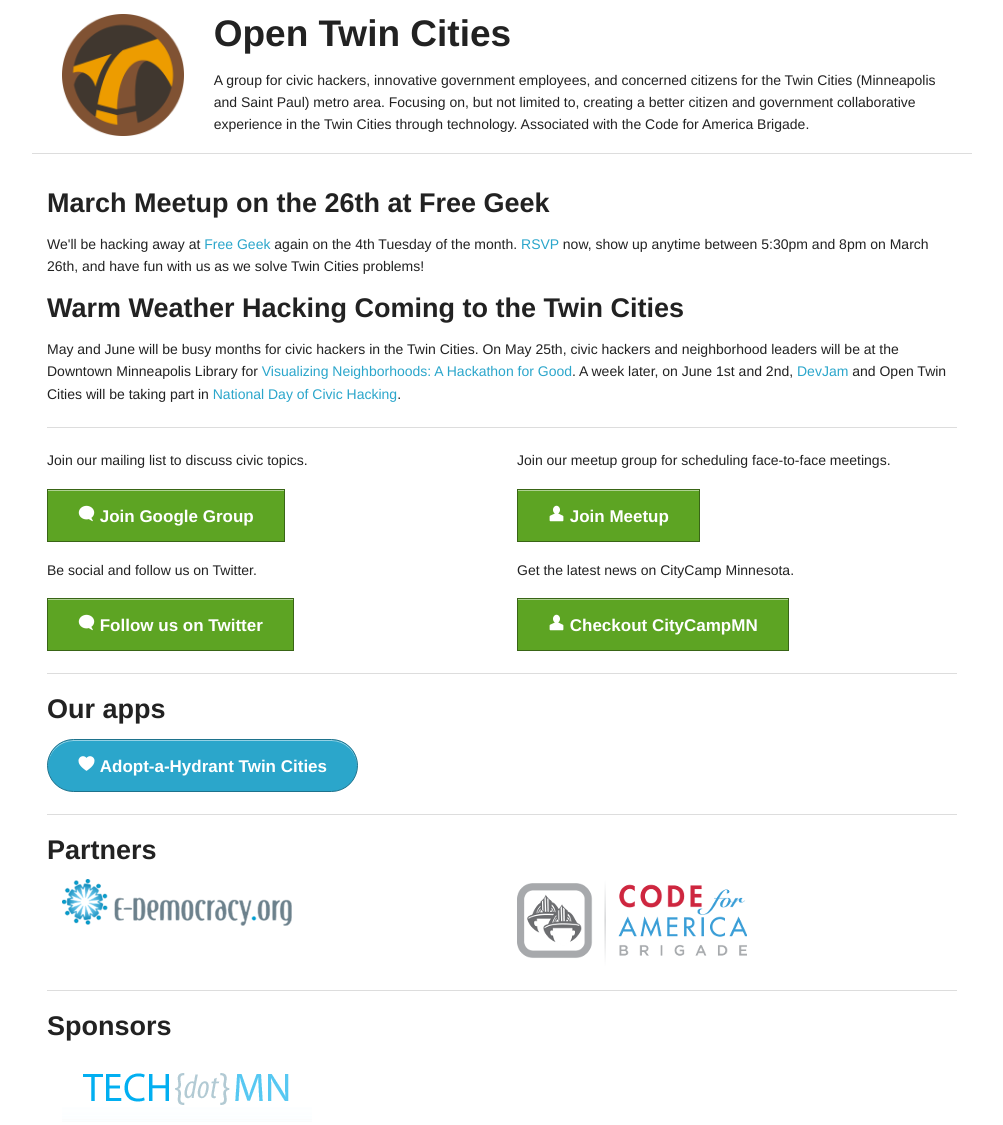
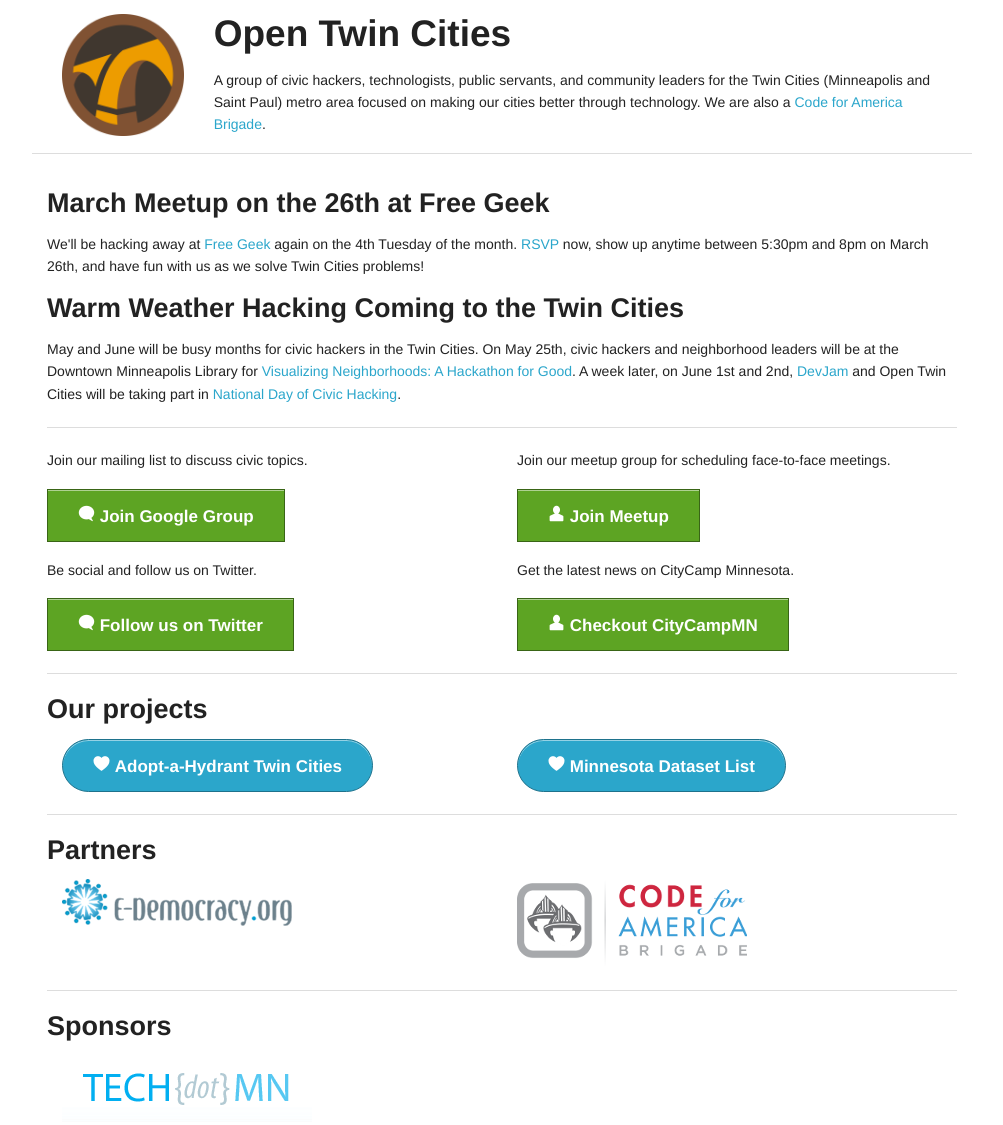
Before and after one commit to OpenTwinCities/opentwincities.github.com, a Jekyll site: the page built from index.html, in a window 1280 px wide. Shown: the whole page, without its empty margins (138-1141 px from the left). Built offline with Jekyll 4.4.1, drawn with Linux system fonts in a browser that asks for light colours; nearby versions of some CDN libraries.

Commit message:
Adding in link to dataset doc.

```diff
--- a/index.html
+++ b/index.html
@@ -12,7 +12,7 @@
       <div class="ten columns">
         <h2>Open Twin Cities</h2>
 
-        <p>A group for civic hackers, innovative government employees, and concerned citizens for the Twin Cities (Minneapolis and Saint Paul) metro area.  Focusing on, but not limited to, creating a better citizen and government collaborative experience in the Twin Cities through technology.  Associated with the Code for America Brigade.</p>
+        <p>A group of civic hackers, technologists, public servants, and community leaders for the Twin Cities (Minneapolis and Saint Paul) metro area focused on making our cities better through technology.  We are also a <a href="http://brigade.codeforamerica.org/" target="_blank">Code for America Brigade</a>.</p>
       </div>
     </div>
 
@@ -60,8 +60,15 @@
   <div class="row">
     <div class="twelve columns">
       <hr />
-      <h3>Our apps</h3>
-      <a class="large round button" href="http://adoptahydrant.opentwincities.org"><i class="general foundicon-heart"></i> Adopt-a-Hydrant Twin Cities</a>
+      <h3>Our projects</h3>
+
+      <div class="six columns">
+        <a class="large round button" href="http://adoptahydrant.opentwincities.org"><i class="general foundicon-heart"></i> Adopt-a-Hydrant Twin Cities</a>
+      </div>
+
+      <div class="six columns">
+        <a class="large round button" href="https://docs.google.com/spreadsheet/ccc?key=0AtkFCdxQ11AOdGpWWnpuVzdaNG1SVG40MXlyZ0hSVEE#gid=13"><i class="general foundicon-heart"></i> Minnesota Dataset List</a>
+      </div>
     </div>
   </div>
 
```
